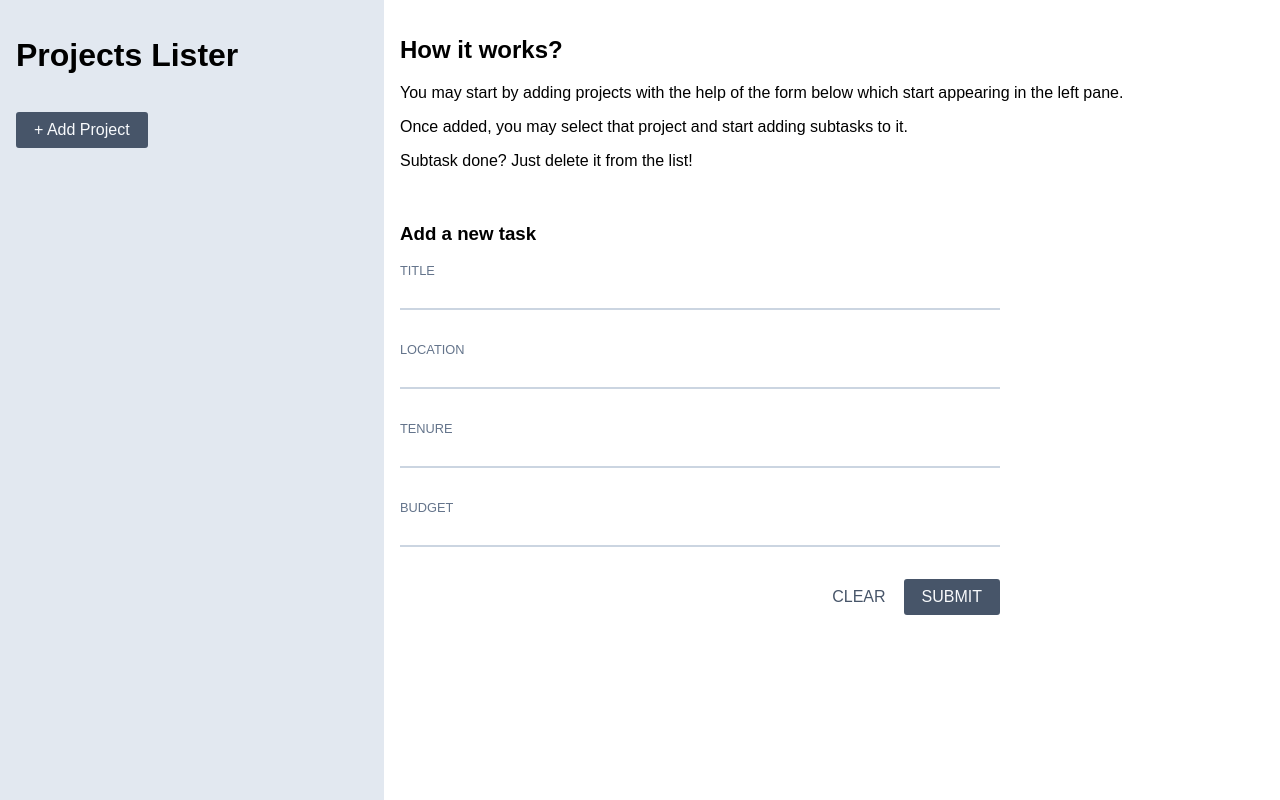
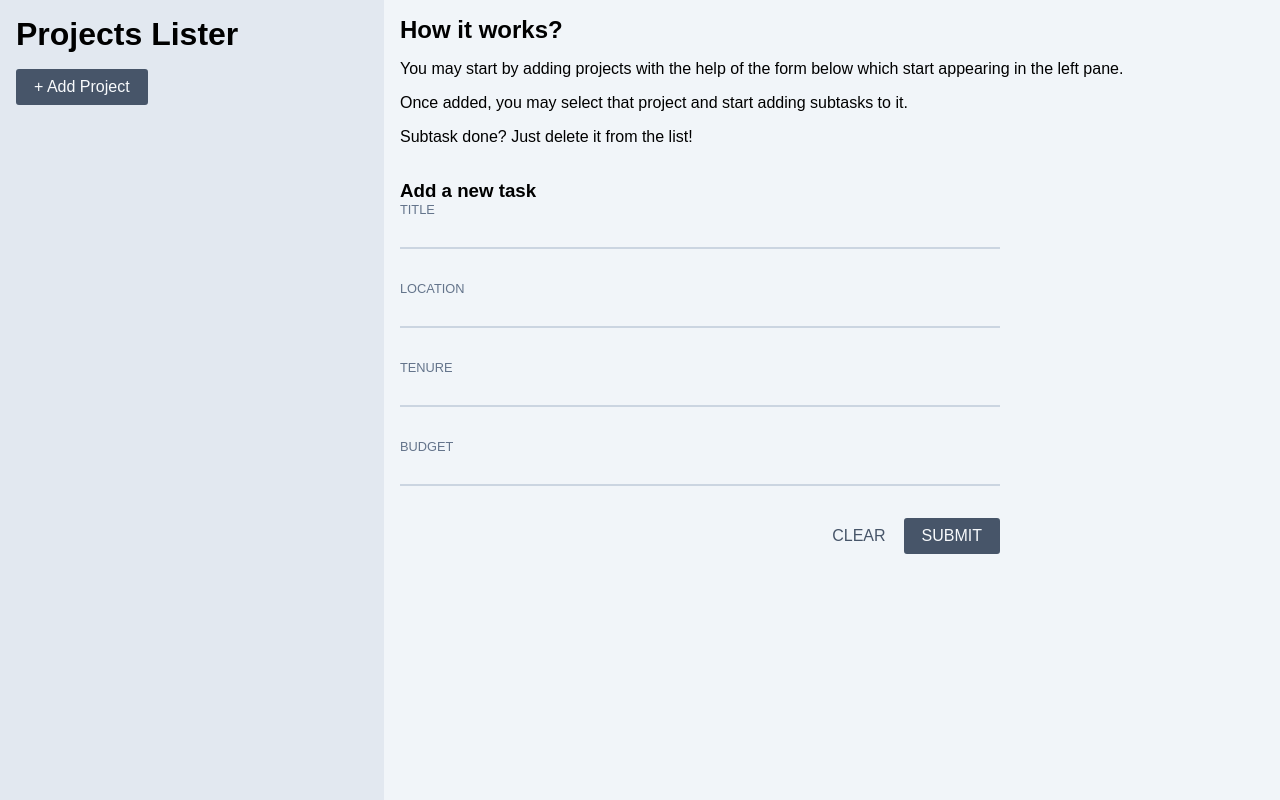
Before and after one commit to sample-react-projects/projects-lister, a React (Vite) app: page / in a window 1280 px wide. Built offline with nearby package versions, Linux system fonts and the light colour scheme.

Commit message:
Fix global styles

```diff
--- a/src/index.scss
+++ b/src/index.scss
@@ -3,6 +3,7 @@
 }
 
 body {
+  background-color: #f1f5f9;
   font-family: Arial, Helvetica, sans-serif;
   margin: 0;
 }
@@ -12,3 +13,7 @@ ul {
   margin: 0;
   list-style: none;
 }
+
+h1, h2, h3 {
+  margin: 0;
+}
```
